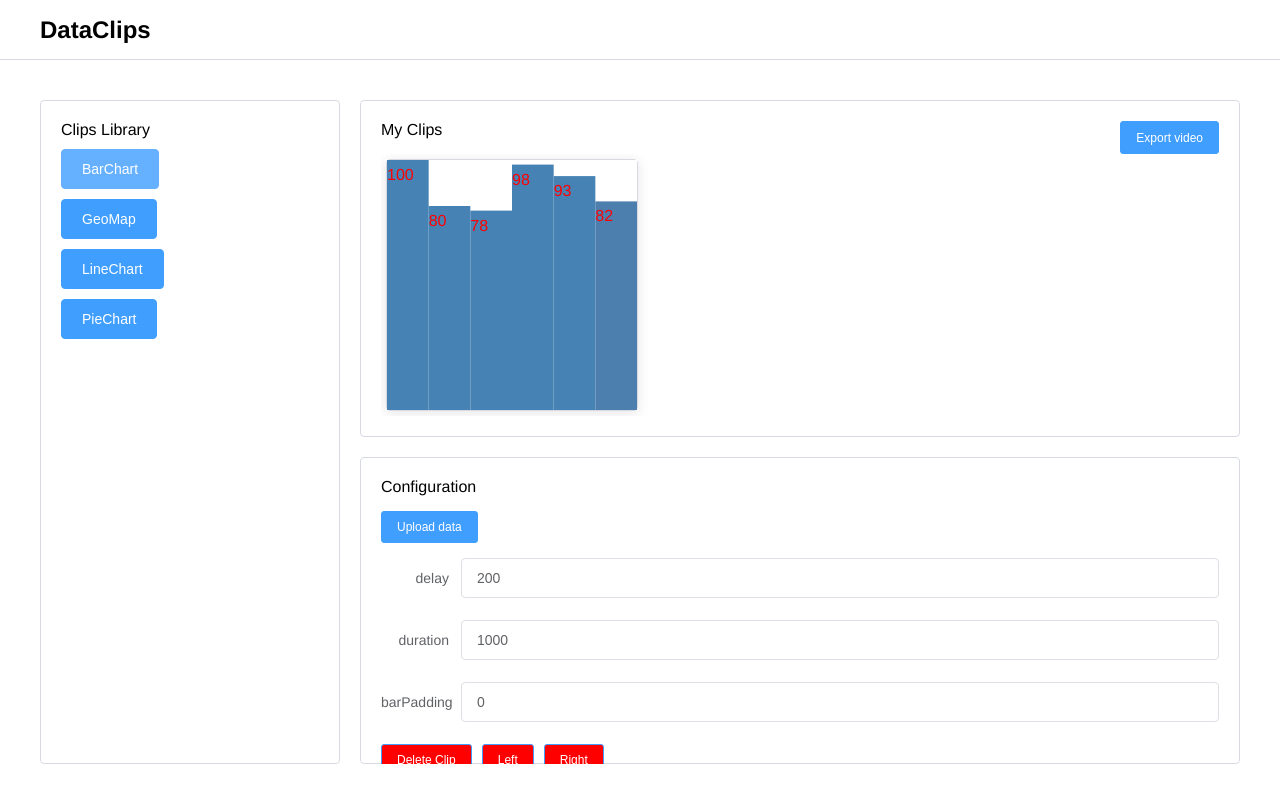
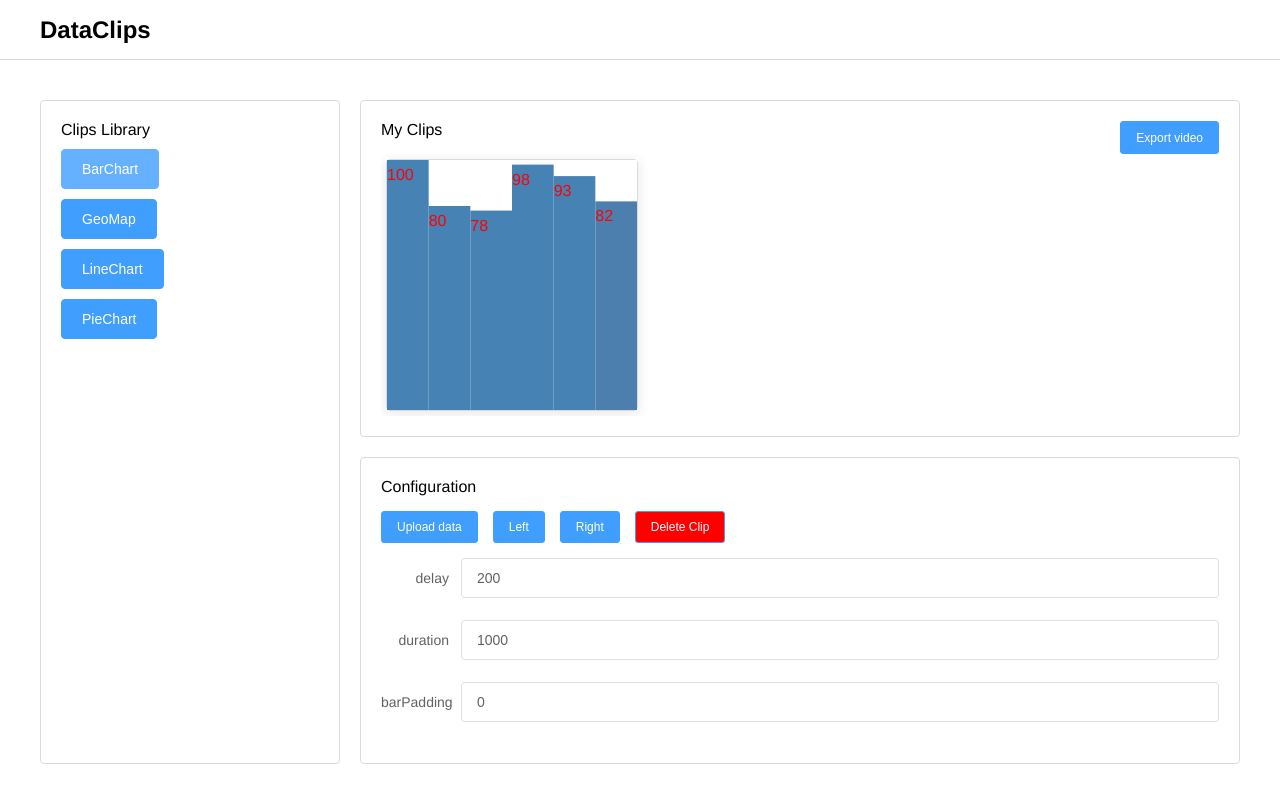
Before and after one commit to MS-ASE-2020/team-ai-vis, a Vue app in the folder src/: page / in a window 1280 px wide. Both pictures are taken after a click on the button "BarChart". Built offline with nearby package versions, Linux system fonts and the light colour scheme.

Commit message:
reformat

```diff
--- a/src/src/components/Config.vue
+++ b/src/src/components/Config.vue
@@ -13,6 +13,10 @@
           :auto-upload="false"
           :show-file-list="false">
           <el-button slot="trigger" type="primary" size="small">Upload data</el-button>
+
+          <el-button id = 'dir' type="primary" @click="$store.commit('left', $store.state.focusedClip)" size="small">Left</el-button>
+          <el-button id = 'dir' type="primary" @click="$store.commit('right', $store.state.focusedClip)" size="small">Right</el-button>
+          <el-button id = "warn" type="primary" @click="$store.commit('deleteClip', $store.state.focusedClip)" size="small">Delete Clip</el-button>
         </el-upload>
       </div>
       <div class="config-detail">
@@ -28,9 +32,7 @@
         <div v-else-if="$store.state.focusedClip.type === 'PieChart'">
           <pie-chart-config></pie-chart-config>
         </div>
-      <el-button id="warn" slot="trigger" type="primary" @click="$store.commit('deleteClip', $store.state.focusedClip)" size="small">Delete Clip</el-button>
-      <el-button id="warn" slot="trigger" type="primary" @click="$store.commit('left', $store.state.focusedClip)" size="small">Left</el-button>
-      <el-button id="warn" slot="trigger" type="primary" @click="$store.commit('right', $store.state.focusedClip)" size="small">Right</el-button>
+
       </div>
 
     </div>
@@ -42,7 +44,6 @@ import BarChartConfig from '@/components/BarChartConfig.vue';
 import GeoMapConfig from '@/components/GeoMapConfig.vue';
 import LineChartConfig from '@/components/LineChartConfig.vue';
 import PieChartConfig from '@/components/PieChartConfig.vue';
-
 export default {
   name: 'Config',
   components: {
@@ -96,5 +97,10 @@ export default {
 #warn{
   color: white;
   background-color: red;
+  margin-left: 15px;
+}
+#dir{
+  color: white;
+  margin-left: 15px;
 }
 </style>
```
